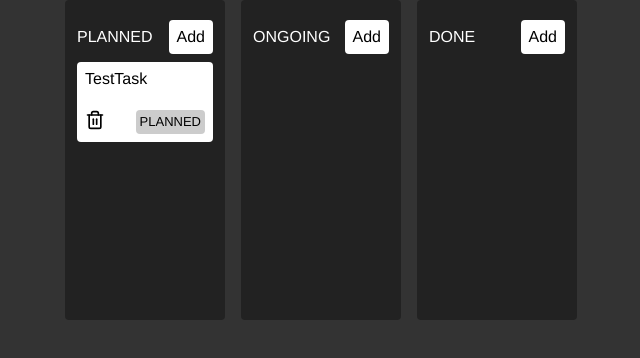
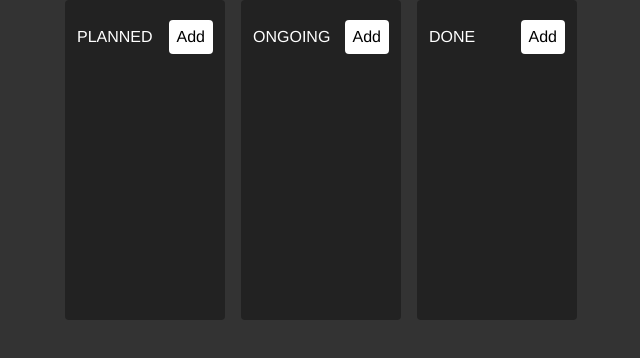
Before and after one commit to geane-estudos/zustand, a React (Vite) app: page / in a window 1280 px wide. Shown: the top 358 px of the page, without its empty margins (319-959 px from the left). Built offline with nearby package versions, Linux system fonts and the light colour scheme.

Commit message:
chore: using zustand middleware

```diff
--- a/store.js
+++ b/store.js
@@ -1,11 +1,12 @@
 import { create } from "zustand";
+import { devtools, persist } from "zustand/middleware"
 
 const store = (set) => ({
-  tasks: [{ title: "TestTask", state: "PLANNED" }],
+  tasks: [],
   draggedTask: null,
 
   addTask: (title, state) =>
-    set((store) => ({ tasks: [...store.tasks, { title, state }] })), //adding a new element
+    set((store) => ({ tasks: [...store.tasks, { title, state }] }), false, "addTask"), //adding a new element
 
   deleteTask: (title) =>
     set((store) => ({
@@ -22,4 +23,4 @@ const store = (set) => ({
     })),
 });
 
-export const useStore = create(store);
+export const useStore = create(persist(devtools(store), {name:"store"}));
```
